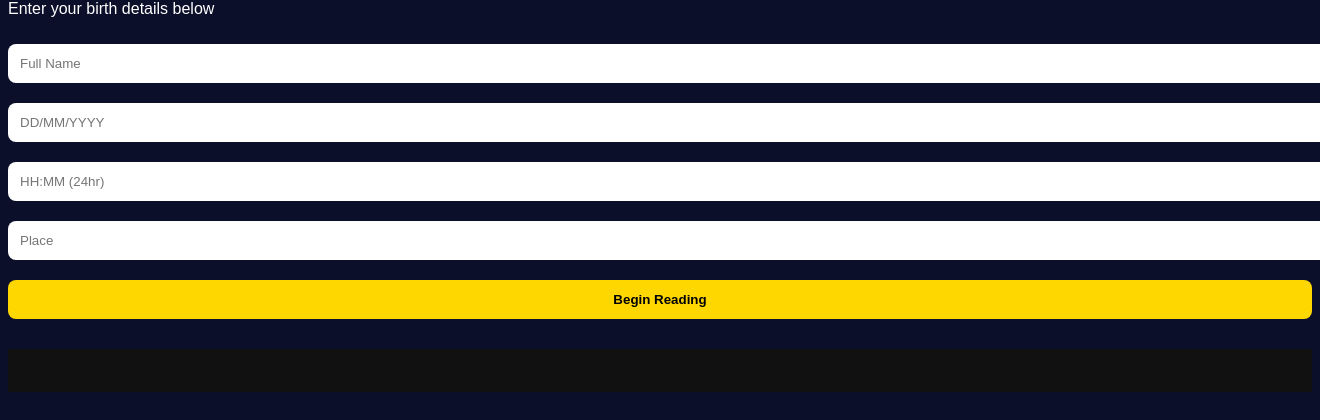
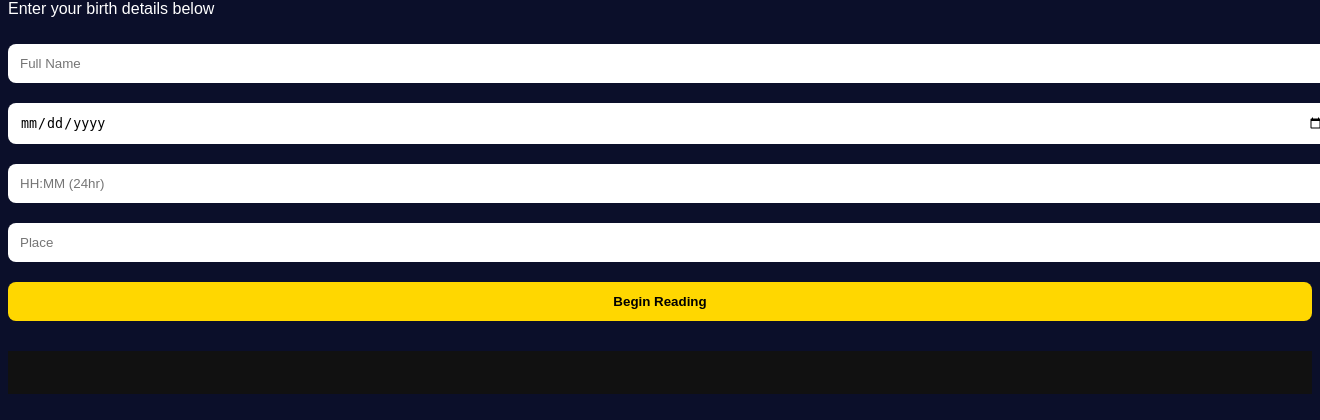
Before and after one commit to punithkumar686-sketch/astrology-app, a Flask app: page / in a window 1320 px wide; the page is wider, and only the part inside the window is pictured. Shown: the part 198-618 px from the top of that part. Run offline with Flask 3, Linux system fonts and the light colour scheme.

Commit message:
Update index.html

```diff
--- a/templates/index.html
+++ b/templates/index.html
@@ -29,7 +29,7 @@
     <form method="POST">
 
         <input name="name" placeholder="Full Name" required>
-        <input name="dob" placeholder="DD/MM/YYYY" required>
+        <input type="date" name="dob">
         <input name="time" placeholder="HH:MM (24hr)" required>
         <input name="place" placeholder="Place" required>
 
```
